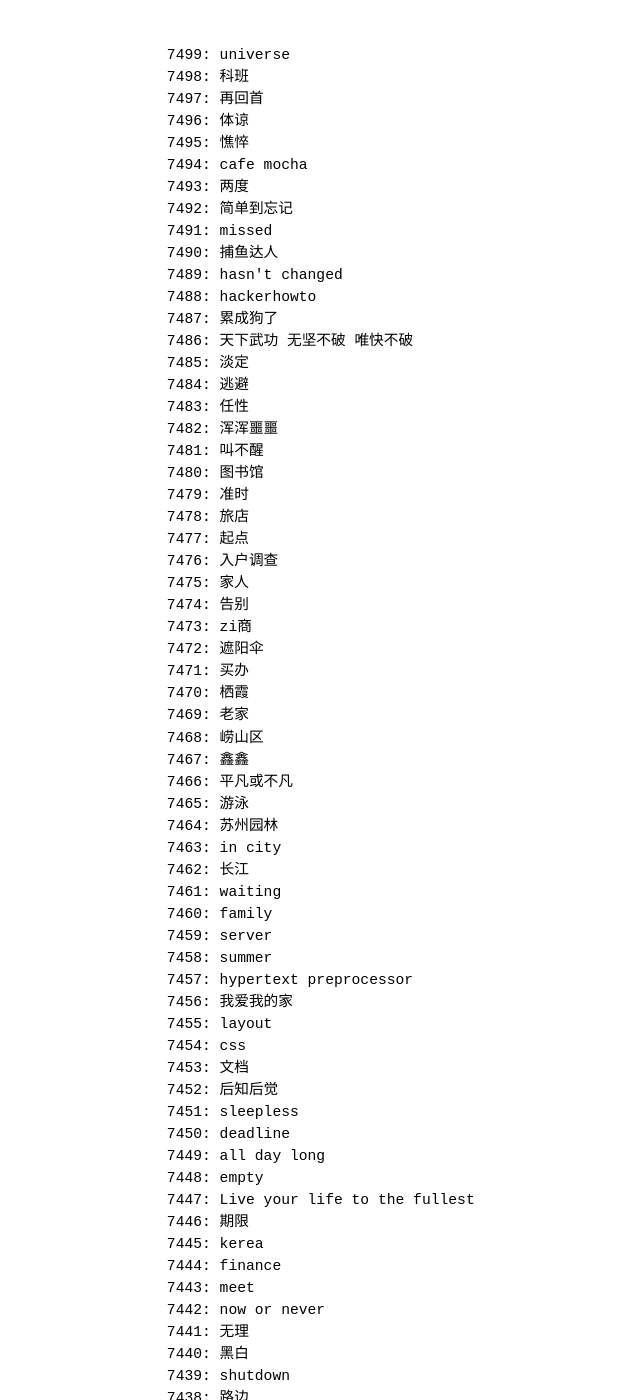
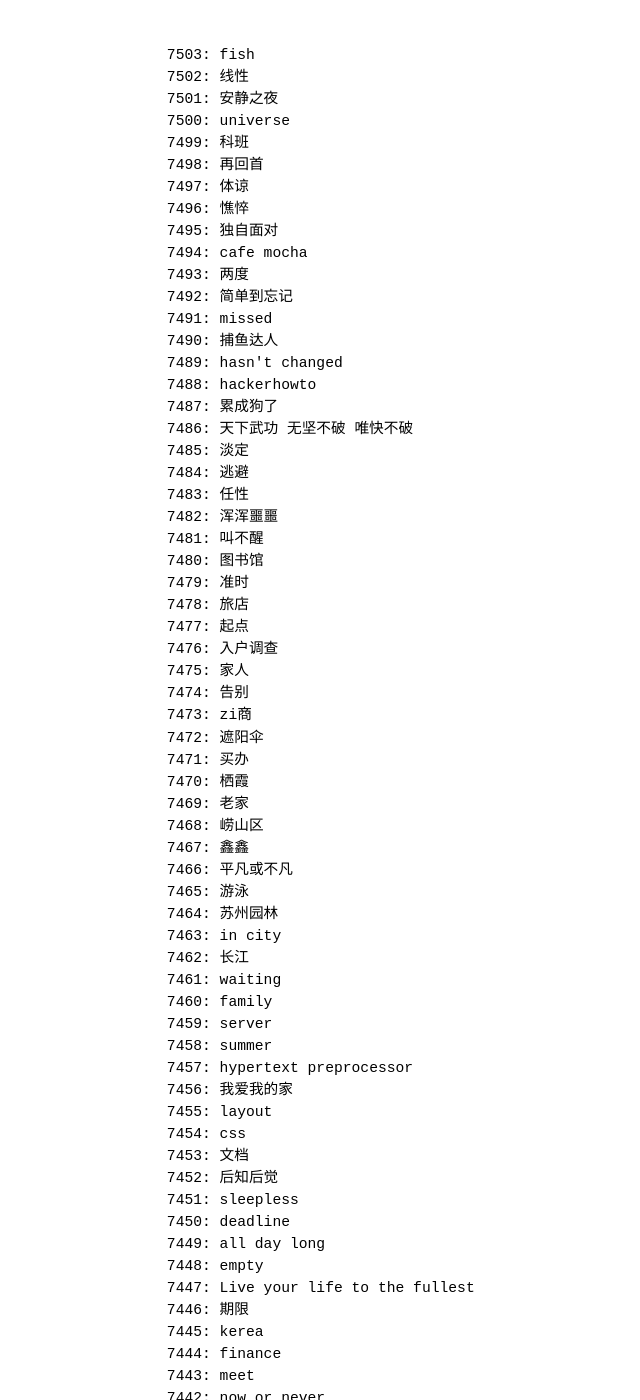
Before and after one commit to betamint/blog, a Jekyll site: the page built from daily-words.html, in a window 1280 px wide and 1400 px high. Shown: the whole window, without its empty margins (165-805 px from the left). Built offline with Jekyll 4.4.1, drawn with Linux system fonts in a browser that asks for light colours; some of the changed text lies outside the part shown.

Commit message:
7500-7503

```diff
--- a/daily-words.html
+++ b/daily-words.html
@@ -2,11 +2,15 @@
 layout: default
 ---
 <pre>
-7499: universe
-7498: 科班
-7497: 再回首
-7496: 体谅
-7495: 憔悴
+7503: fish
+7502: 线性
+7501: 安静之夜
+7500: universe
+7499: 科班
+7498: 再回首
+7497: 体谅
+7496: 憔悴
+7495: 独自面对
 7494: cafe mocha
 7493: 两度
 7492: 简单到忘记
```
